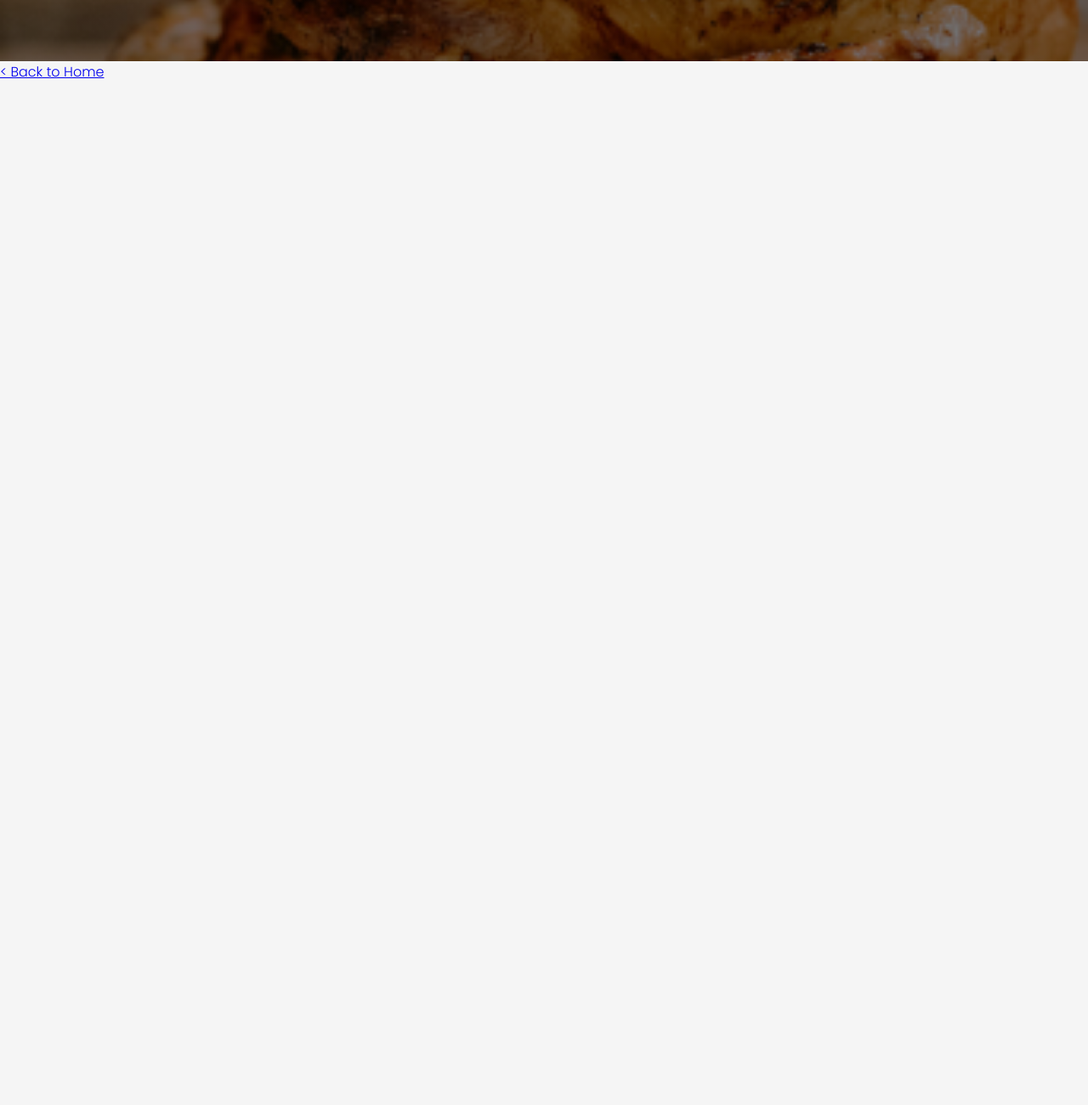
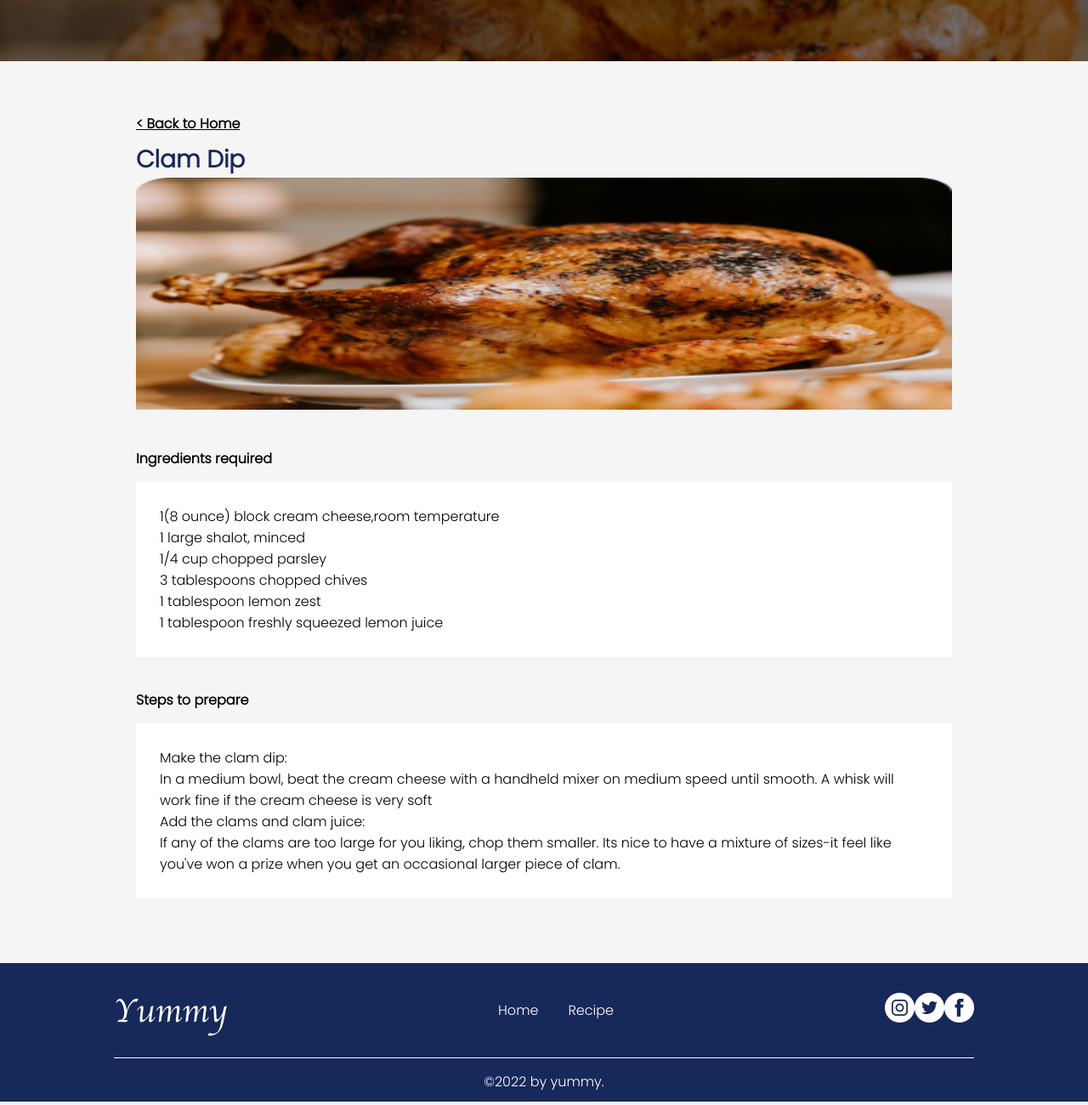
Before and after one commit to Prasanna-mediwave/Yummy, a plain HTML site: page html/recipe.html in a window 1280 px wide. Shown: the part 393-1693 px from the top of the page at 85% size. Before the commit the page ends 800 px from the top, so only its background shows below. Drawn offline with Linux system fonts and the light colour scheme.

Commit message:
update recipe html and css file

```diff
--- a/css/recipe.css
+++ b/css/recipe.css
@@ -16,3 +16,34 @@ body {
   background-position: center;
   color: #fff;
 }
+.header_tit {
+  font-size: 28px;
+  font-weight: bold;
+  color: #17285a;
+  display: flex;
+  gap: 15px;
+}
+.img_size {
+  width: 100%;
+}
+.container {
+  padding: 0px 20px;
+}
+.recp {
+  font-size: 16px;
+  font-weight: bold;
+  padding: 38px 0px 15px 0px;
+}
+.content_warp {
+  max-width: 1000px;
+  margin: auto;
+  padding: 52px 0px 76px 0px;
+}
+.list_req {
+  background: #ffff;
+  padding: 28px;
+}
+.step_list {
+  background: #ffff;
+  padding: 28px;
+}
--- a/html/recipe.html
+++ b/html/recipe.html
@@ -29,10 +29,64 @@
         <h1>Calm dip</h1>
       </div>
     </section>
-    <section>
-      <div>
-        <a href="/index.html"> < Back to Home</a>
+    <section class="container">
+        <div class="content_warp">
+          <div class="title">
+            <a href="/index.html"> < Back to Home</a>
+          </div>
+          <div class="header_tit">
+            <p>Clam Dip</p><span><imgsrc="/img/Group 3.png"></span>
+          </div>
+          <div>
+            <img class="img_size " src="/img/claudio-schwarz-4qJlXK4mYzU-unsplash.png" alt="clam dip" width="997px" height="273px">
+          </div>
+          <div class="recp">
+            <p>
+              Ingredients required
+            </p>
+          </div>
+          <div class="list_req">
+            <p>
+              1(8 ounce) block cream cheese,room temperature<br/>
+              1 large shalot, minced <br>
+              1/4 cup chopped parsley <br>
+              3 tablespoons chopped chives <br>
+              1 tablespoon lemon zest <br>
+              1 tablespoon freshly squeezed lemon juice
+            </p>
+          </div>
+          <div class="recp">
+            Steps to prepare
+          </div>
+          <div class="step_list">
+            <p>
+              Make the clam dip: <br>
+              In a medium bowl, beat the cream cheese with a handheld mixer on medium speed until smooth. A whisk will work fine if the cream cheese is very soft <br>
+              Add the clams and clam juice: <br>
+              If any of the clams are too large for you liking, chop them smaller. Its nice to have a mixture of sizes-it feel like you've won a prize when you get an occasional larger piece of clam.
+            </p>
+          </div>
       </div>
-    </section>
+          </section>
+    <div class="footer">
+      <div class="footer_top">
+        <div>
+          <p>Yummy</p>
+        </div>
+        <div class="back-footer">
+          <label>Home</label>
+          <label>Recipe</label>
+        </div>
+        <div>
+          <img src="/img/Group 16.png" alt="" /><img
+            src="/img/Group 14.png"
+            alt=""
+          /><img src="/img/Group 12.png" alt="" />
+        </div>
+      </div>
+      <div class="footer_bottom">
+        <p>©2022 by yummy.</p>
+      </div>
+    </div>
   </body>
 </html>
```
